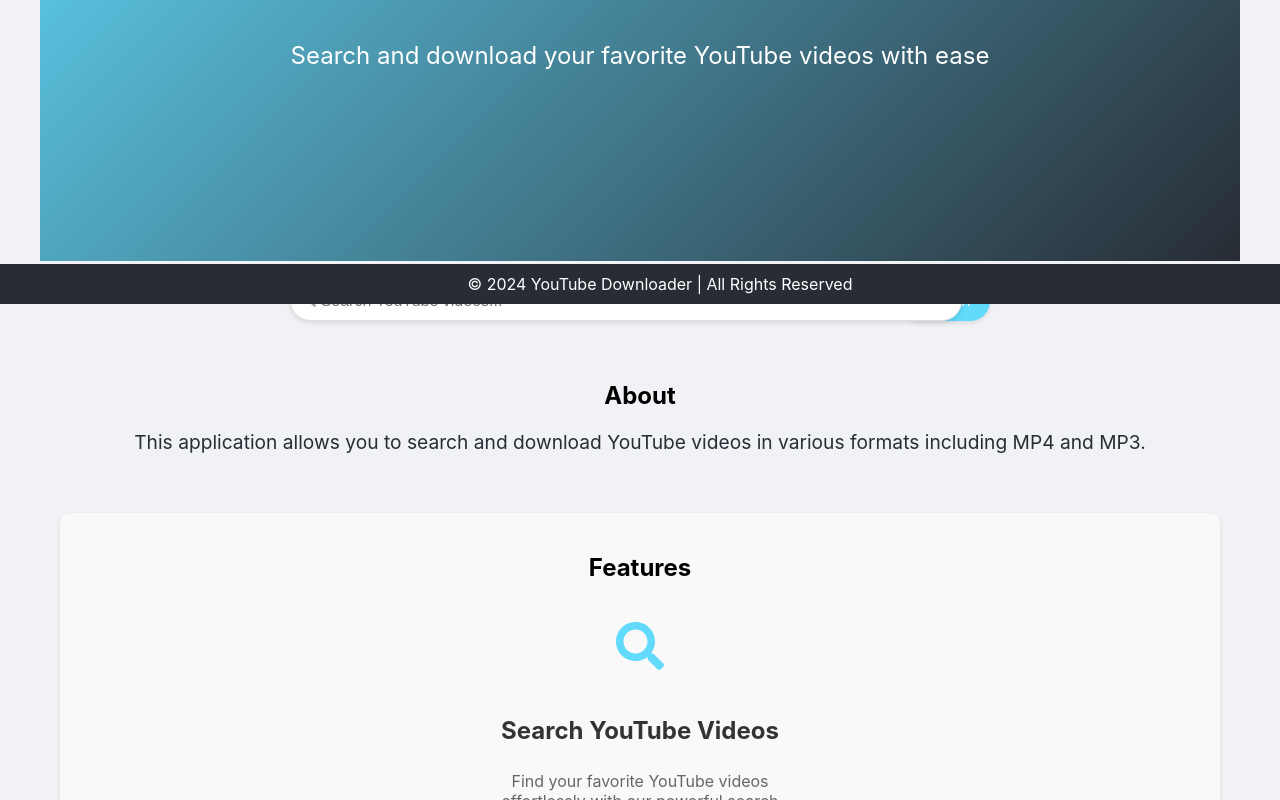
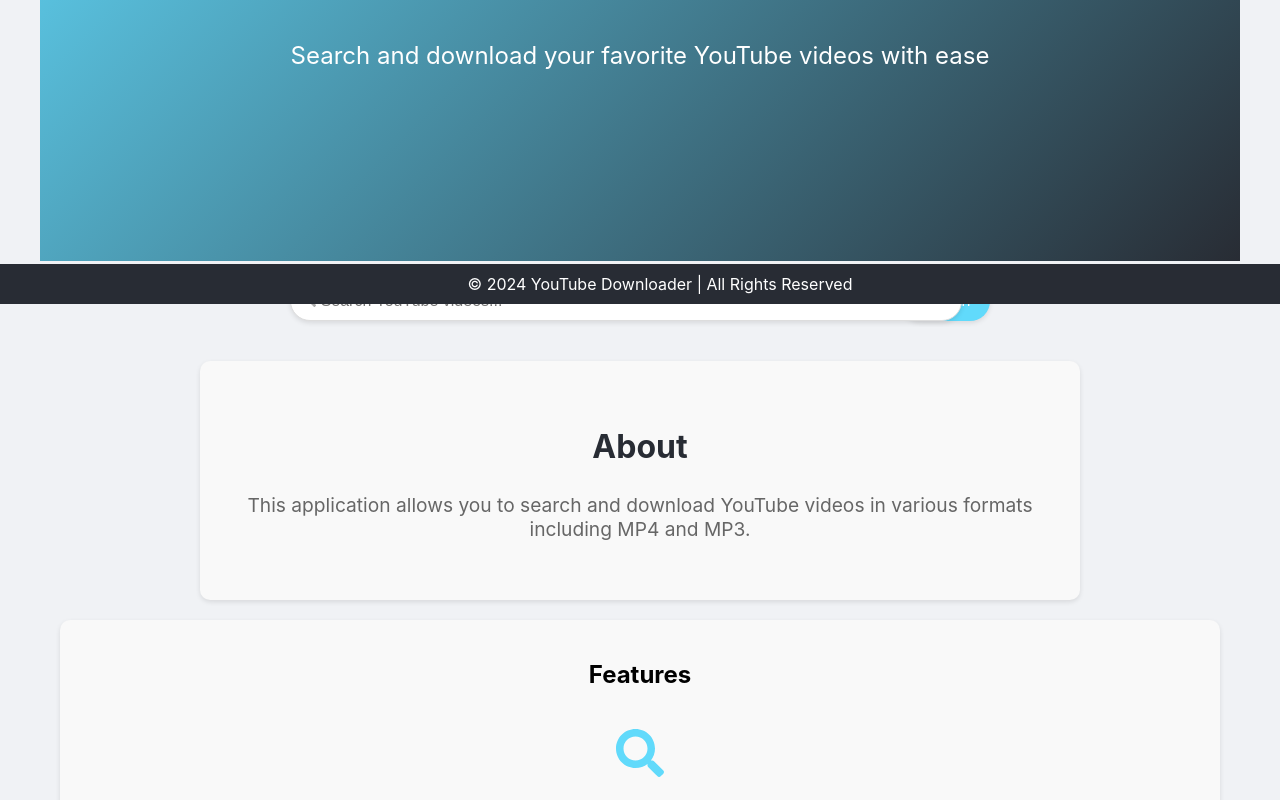
Before and after one commit to saikothouse/yt-dl, a React (Vite) app: page / in a window 1280 px wide. Shown: the part 496-1296 px from the top of the page. Built offline with nearby package versions, Linux system fonts and the light colour scheme.

Commit message:
Update About.tsx

```diff
--- a/src/components/About.tsx
+++ b/src/components/About.tsx
@@ -2,19 +2,38 @@
 import styled from 'styled-components';
 
 const AboutContainer = styled.div`
-  padding: 20px;
+  padding: 40px;
   text-align: center;
+  background-color: #f9f9f9;
+  border-radius: 10px;
+  margin: 20px auto;
+  box-shadow: 0 2px 5px rgba(0, 0, 0, 0.1);
+  max-width: 800px;
+  @media (max-width: 768px) {
+    padding: 20px;
+  }
+`;
+
+const AboutTitle = styled.h2`
+  font-size: 2em;
+  color: #282c34;
+  @media (max-width: 768px) {
+    font-size: 1.5em;
+  }
 `;
 
 const AboutText = styled.p`
   font-size: 1.2em;
-  color: #282c34;
+  color: #666;
+  @media (max-width: 768px) {
+    font-size: 1em;
+  }
 `;
 
 const About: React.FC = () => {
   return (
     <AboutContainer>
-      <h2>About</h2>
+      <AboutTitle>About</AboutTitle>
       <AboutText>This application allows you to search and download YouTube videos in various formats including MP4 and MP3.</AboutText>
     </AboutContainer>
   );
```
